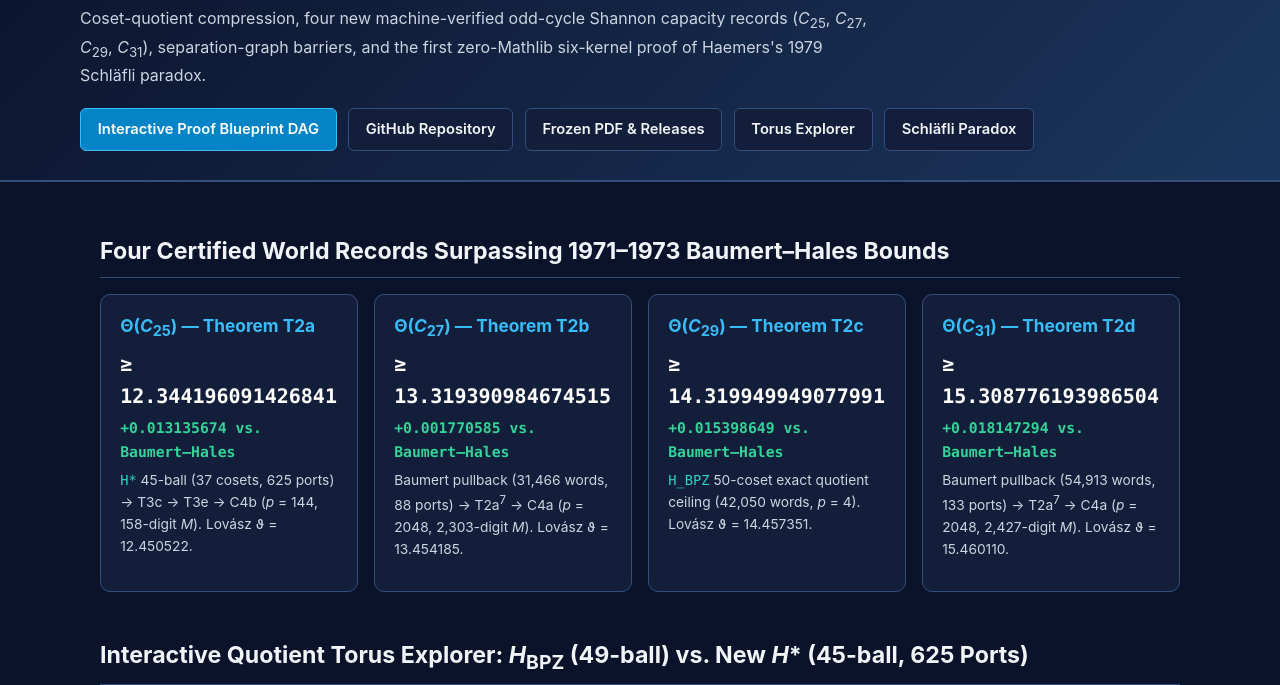
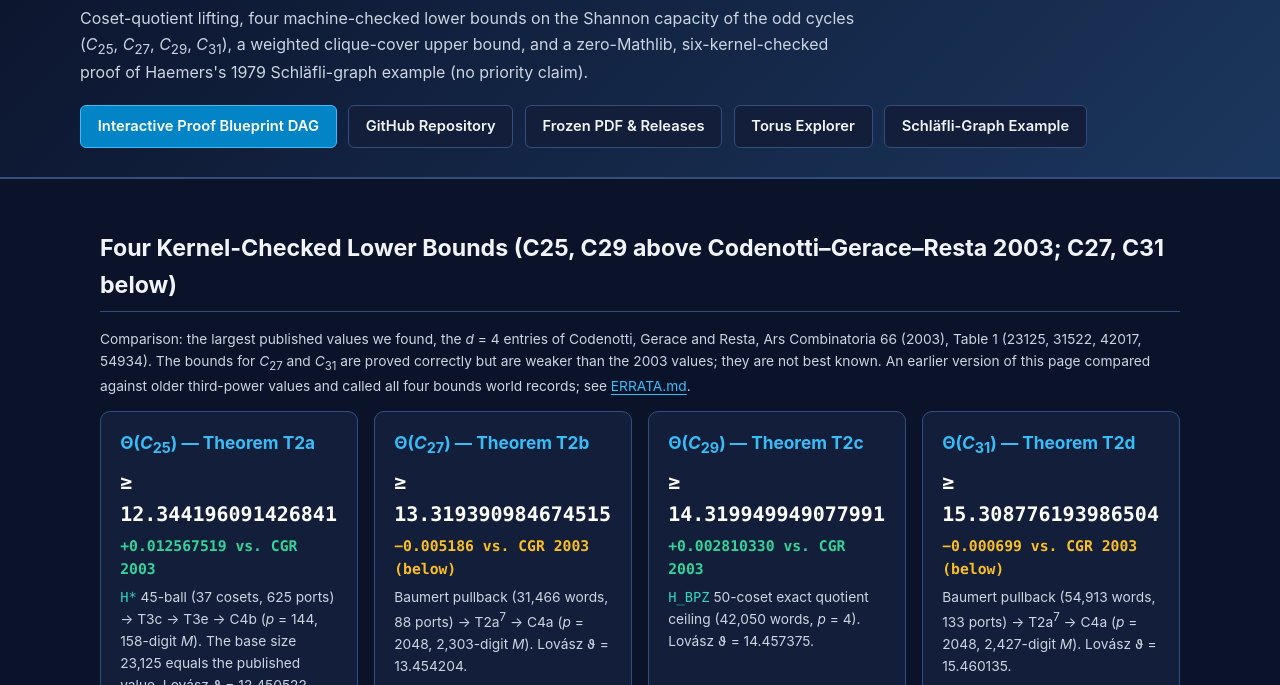
Before and after one commit to 0thernes/zero-error-torus-frontier, a plain HTML site: page docs/site/index.html in a window 1280 px wide. Shown: the part 115-800 px from the top of the page. Drawn offline with Linux system fonts and the light colour scheme.

Commit message:
Remove withdrawn claims from remaining docs and images
- Social preview SVG: drop "world records" and "paradox"; compare with CGR 2003 Table 1
- Pages index.html: same corrections, CGR 2003 differences, corrected Lovasz values
- AGENTS.md (and regenerated llms-full.txt): match README; print the Lean decimals
- THIRD_PARTY_NOTICES.md: correct arXiv titles, drop Tandon "Open Problem #2", credit CGR 2003
- CHANGELOG.md: dated correction note on 1.0.0; ERRATA.md: record this pass and what remains

Co-Authored-By: Claude Opus 5.5 <noreply@anthropic.com>

```diff
--- a/docs/site/index.html
+++ b/docs/site/index.html
@@ -4,7 +4,7 @@
   <meta charset="utf-8">
   <meta name="viewport" content="width=device-width, initial-scale=1">
   <title>Zero-Error Torus Frontier (0TH-2026-016) — Interactive Research Explorer</title>
-  <meta name="description" content="Zero-Mathlib Lean 4.35.0 six-kernel verified advances on the zero-error Shannon capacity of odd cycles C25, C27, C29, C31, coset-quotient compression, separation-graph barriers, and Haemers's 1979 Schläfli paradox.">
+  <meta name="description" content="Zero-Mathlib Lean 4.35.0 six-kernel-checked lower bounds on the zero-error Shannon capacity of the odd cycles C25, C27, C29, C31, coset-quotient lifting, a weighted clique-cover upper bound, and Haemers's 1979 Schläfli-graph example.">
   <style>
     :root {
       --bg: #0b132b;
@@ -70,6 +70,7 @@
       font-size: 1.25rem; font-weight: 700; color: #ffffff; margin: 0.25rem 0;
     }
     .gain { font-family: ui-monospace, SFMono-Regular, Consolas, monospace; color: var(--green); font-weight: 700; font-size: 0.92rem; }
+    .gain.below { color: var(--orange); }
     .meta { color: var(--muted); font-size: 0.86rem; margin-top: 0.35rem; }
     .panel-grid { display: grid; grid-template-columns: repeat(auto-fit, minmax(320px, 1fr)); gap: 1.25rem; align-items: start; }
     .controls { display: flex; flex-wrap: wrap; gap: 0.55rem; margin-bottom: 0.9rem; align-items: center; }
@@ -101,53 +102,54 @@
       <div class="eyebrow">Archive 0TH-2026-016 &middot; Zero-Mathlib Lean 4.35.0 &middot; 6 Independent Proof Kernels</div>
       <h1>Zero-Error Torus Frontier</h1>
       <p class="subtitle">
-        Coset-quotient compression, four new machine-verified odd-cycle Shannon capacity records
+        Coset-quotient lifting, four machine-checked lower bounds on the Shannon capacity of the odd cycles
         (<em>C</em><sub>25</sub>, <em>C</em><sub>27</sub>, <em>C</em><sub>29</sub>, <em>C</em><sub>31</sub>),
-        separation-graph barriers, and the first zero-Mathlib six-kernel proof of Haemers's 1979 Schläfli paradox.
+        a weighted clique-cover upper bound, and a zero-Mathlib, six-kernel-checked proof of Haemers's 1979 Schläfli-graph example (no priority claim).
       </p>
       <nav class="top-nav" aria-label="Primary links">
         <a class="btn primary" href="blueprint.html">Interactive Proof Blueprint DAG</a>
         <a class="btn" href="https://github.com/0thernes/zero-error-torus-frontier">GitHub Repository</a>
         <a class="btn" href="https://github.com/0thernes/zero-error-torus-frontier/releases">Frozen PDF &amp; Releases</a>
         <a class="btn" href="#torus-explorer">Torus Explorer</a>
-        <a class="btn" href="#schlafli-explorer">Schläfli Paradox</a>
+        <a class="btn" href="#schlafli-explorer">Schläfli-Graph Example</a>
       </nav>
     </div>
   </header>
 
   <main id="main-content" class="container">
     <section aria-labelledby="records-heading">
-      <h2 id="records-heading">Four Certified World Records Surpassing 1971–1973 Baumert–Hales Bounds</h2>
+      <h2 id="records-heading">Four Kernel-Checked Lower Bounds (C25, C29 above Codenotti–Gerace–Resta 2003; C27, C31 below)</h2>
+      <p class="meta">Comparison: the largest published values we found, the <em>d</em> = 4 entries of Codenotti, Gerace and Resta, Ars Combinatoria 66 (2003), Table 1 (23125, 31522, 42017, 54934). The bounds for <em>C</em><sub>27</sub> and <em>C</em><sub>31</sub> are proved correctly but are weaker than the 2003 values; they are not best known. An earlier version of this page compared against older third-power values and called all four bounds world records; see <a href="https://github.com/0thernes/zero-error-torus-frontier/blob/main/ERRATA.md">ERRATA.md</a>.</p>
       <div class="grid-4">
         <article class="card">
           <h3>&Theta;(<em>C</em><sub>25</sub>) &mdash; Theorem T2a</h3>
           <div class="metric">&ge; 12.344196091426841</div>
-          <div class="gain">+0.013135674 vs. Baumert–Hales</div>
-          <p class="meta"><code>H*</code> 45-ball (37 cosets, 625 ports) &rarr; T3c &rarr; T3e &rarr; C4b (<em>p</em> = 144, 158-digit <em>M</em>). Lovász &vartheta; = 12.450522.</p>
+          <div class="gain">+0.012567519 vs. CGR 2003</div>
+          <p class="meta"><code>H*</code> 45-ball (37 cosets, 625 ports) &rarr; T3c &rarr; T3e &rarr; C4b (<em>p</em> = 144, 158-digit <em>M</em>). The base size 23,125 equals the published value. Lovász &vartheta; = 12.450522.</p>
         </article>
         <article class="card">
           <h3>&Theta;(<em>C</em><sub>27</sub>) &mdash; Theorem T2b</h3>
           <div class="metric">&ge; 13.319390984674515</div>
-          <div class="gain">+0.001770585 vs. Baumert–Hales</div>
-          <p class="meta">Baumert pullback (31,466 words, 88 ports) &rarr; T2a<sup>7</sup> &rarr; C4a (<em>p</em> = 2048, 2,303-digit <em>M</em>). Lovász &vartheta; = 13.454185.</p>
+          <div class="gain below">&minus;0.005186 vs. CGR 2003 (below)</div>
+          <p class="meta">Baumert pullback (31,466 words, 88 ports) &rarr; T2a<sup>7</sup> &rarr; C4a (<em>p</em> = 2048, 2,303-digit <em>M</em>). Lovász &vartheta; = 13.454204.</p>
         </article>
         <article class="card">
           <h3>&Theta;(<em>C</em><sub>29</sub>) &mdash; Theorem T2c</h3>
           <div class="metric">&ge; 14.319949949077991</div>
-          <div class="gain">+0.015398649 vs. Baumert–Hales</div>
-          <p class="meta"><code>H_BPZ</code> 50-coset exact quotient ceiling (42,050 words, <em>p</em> = 4). Lovász &vartheta; = 14.457351.</p>
+          <div class="gain">+0.002810330 vs. CGR 2003</div>
+          <p class="meta"><code>H_BPZ</code> 50-coset exact quotient ceiling (42,050 words, <em>p</em> = 4). Lovász &vartheta; = 14.457375.</p>
         </article>
         <article class="card">
           <h3>&Theta;(<em>C</em><sub>31</sub>) &mdash; Theorem T2d</h3>
           <div class="metric">&ge; 15.308776193986504</div>
-          <div class="gain">+0.018147294 vs. Baumert–Hales</div>
-          <p class="meta">Baumert pullback (54,913 words, 133 ports) &rarr; T2a<sup>7</sup> &rarr; C4a (<em>p</em> = 2048, 2,427-digit <em>M</em>). Lovász &vartheta; = 15.460110.</p>
+          <div class="gain below">&minus;0.000699 vs. CGR 2003 (below)</div>
+          <p class="meta">Baumert pullback (54,913 words, 133 ports) &rarr; T2a<sup>7</sup> &rarr; C4a (<em>p</em> = 2048, 2,427-digit <em>M</em>). Lovász &vartheta; = 15.460135.</p>
         </article>
       </div>
     </section>
 
     <section id="torus-explorer" aria-labelledby="torus-heading">
-      <h2 id="torus-heading">Interactive Quotient Torus Explorer: <em>H</em><sub>BPZ</sub> (49-ball) vs. New <em>H</em>* (45-ball, 625 Ports)</h2>
+      <h2 id="torus-heading">Interactive Quotient Torus Explorer: <em>H</em><sub>BPZ</sub> (49-ball) vs. <em>H</em>* (45-ball, 625 Ports)</h2>
       <div class="controls" role="group" aria-label="Subgroup selection">
         <button id="btn-hstar" class="toggle" aria-pressed="true" type="button">H* = &langle;(1,0,0,2),(0,1,0,4)&rangle; (45-ball + 625 ports)</button>
         <button id="btn-hbpz" class="toggle" aria-pressed="false" type="button">H_BPZ = &langle;(1,0,0,2),(0,1,2,0)&rangle; (49-ball, obstructed)</button>
@@ -164,11 +166,11 @@
             Owner coset p0 = (0,0), private handle p1 = (24,0), isolated D-collision at t = 34: (22,1).
           </div>
           <table style="margin-top: 1rem;">
-            <thead><tr><th>Property</th><th>H<sub>BPZ</sub></th><th>New H*</th></tr></thead>
+            <thead><tr><th>Property</th><th>H<sub>BPZ</sub></th><th>H*</th></tr></thead>
             <tbody>
               <tr><td>Generators</td><td><code>(1,0,0,2), (0,1,2,0)</code></td><td><code>(1,0,0,2), (0,1,0,4)</code></td></tr>
               <tr><td>Forbidden ball |B<sub>Q</sub>|</td><td>49 (7&times;7)</td><td><strong>45 (3&times;15)</strong></td></tr>
-              <tr><td>Unit-shift intra-coset privacy</td><td>Obstructed (Theorem T1c)</td><td><strong>Unconditional (n &ge; 15)</strong></td></tr>
+              <tr><td>Unit-shift intra-coset privacy</td><td>Shifts with e<sub>3</sub> &minus; 2e<sub>0</sub> = &plusmn;1 obstructed, n &ge; 9 (Theorem T1c)</td><td><strong>Shift (0,0,&plusmn;1,0) private (n &ge; 15)</strong></td></tr>
               <tr><td>C<sub>25</sub> simultaneous ports</td><td>0 on tight gaps</td><td><strong>625 (1:1:1 footprint)</strong></td></tr>
             </tbody>
           </table>
@@ -177,7 +179,7 @@
     </section>
 
     <section id="schlafli-explorer" aria-labelledby="schlafli-heading">
-      <h2 id="schlafli-heading">Interactive Haemers 1979 Schläfli Paradox Verifier (Theorem T4d: 27 &gt; 21)</h2>
+      <h2 id="schlafli-heading">Interactive Haemers 1979 Schläfli-Graph Example Verifier (Theorem T4d: 27 &gt; 21)</h2>
       <div class="panel-grid">
         <div>
           <canvas id="schlafli-canvas" width="432" height="432" role="img" aria-label="27 by 27 adjacency matrix of identity plus complement of Schlafli graph with exact F2 rank 7"></canvas>
@@ -200,6 +202,9 @@
         (<code>lean</code>, <code>leanchecker-paranoid</code>, <code>lean4lean</code>, <code>nanoda</code>, <code>con-leche</code>, <code>con-ron</code>).
         Determining the <strong>exact</strong> value of &Theta;(<em>C<sub>n</sub></em>) for odd <em>n</em> &ge; 7
         (Mega-Atlas <code>CS-049</code>) remains <strong>explicitly open</strong>.
+        No published open question is resolved: Theorem T3c is a two-alphabet, two-graph form of the BPZ combining rule
+        (Tandon, arXiv:2608.30273, Proposition 1). Shannon capacity is not defined in Lean; each capacity bound on this page
+        follows, outside Lean, from a kernel-checked integer statement about independent sets in a strong power.
       </p>
     </section>
   </main>
```
Also changed, not shown: docs/media/social-preview.svg, llms-full.txt, 4 other files.
